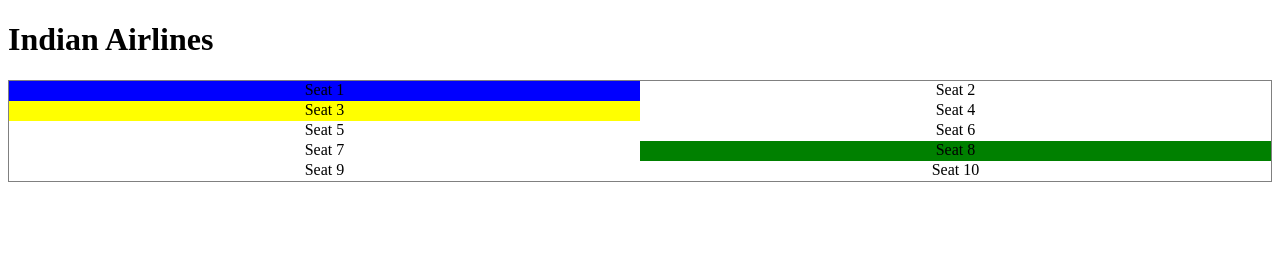
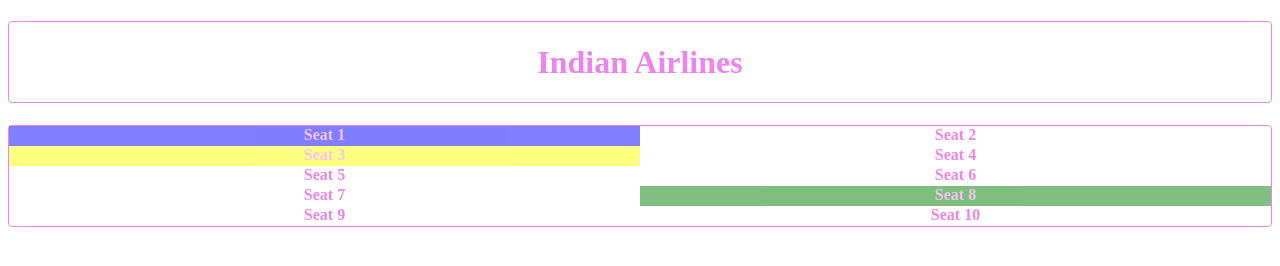
Before and after one commit to liyassudeen/airlines_with_react, a React app: page / in a window 1280 px wide. Built offline with nearby package versions, Linux system fonts and the light colour scheme.

Commit message:
Seat Allocation Styling
Styles added to seat allocation page

```diff
--- a/src/component/displayFlightDetails.js
+++ b/src/component/displayFlightDetails.js
@@ -1,5 +1,6 @@
 import React from "react";
 import SeatAllocation from "./seatAllocation";
+import "../styles/displayFlightDetails.css";
 
 export default class FlightDetails extends React.Component {
   constructor(props) {
--- /dev/null
+++ b/src/styles/displayFlightDetails.css
@@ -0,0 +1,9 @@
+h1 {
+  display: flex;
+  justify-content: center;
+  align-items: center;
+  color: violet;
+  height: 80px;
+  border: 1px solid violet;
+  border-radius: 4px;
+}
--- a/src/styles/seatAllocation.css
+++ b/src/styles/seatAllocation.css
@@ -1,8 +1,11 @@
 .seatContainer {
-  border: 1px solid grey;
+  border: 0.5px solid violet;
+  border-radius: 4px;
 }
 
 .seat {
+  color: violet;
+  font-weight: 700;
   display: inline-block;
   width: 50%;
   height: 20px;
@@ -13,10 +16,13 @@
 }
 .seat.disabledPerson {
   background: yellow;
+  opacity: 0.5;
 }
 .seat.infant {
   background: blue;
+  opacity: 0.5;
 }
 .seat.check-in {
   background: green;
+  opacity: 0.5;
 }
```
